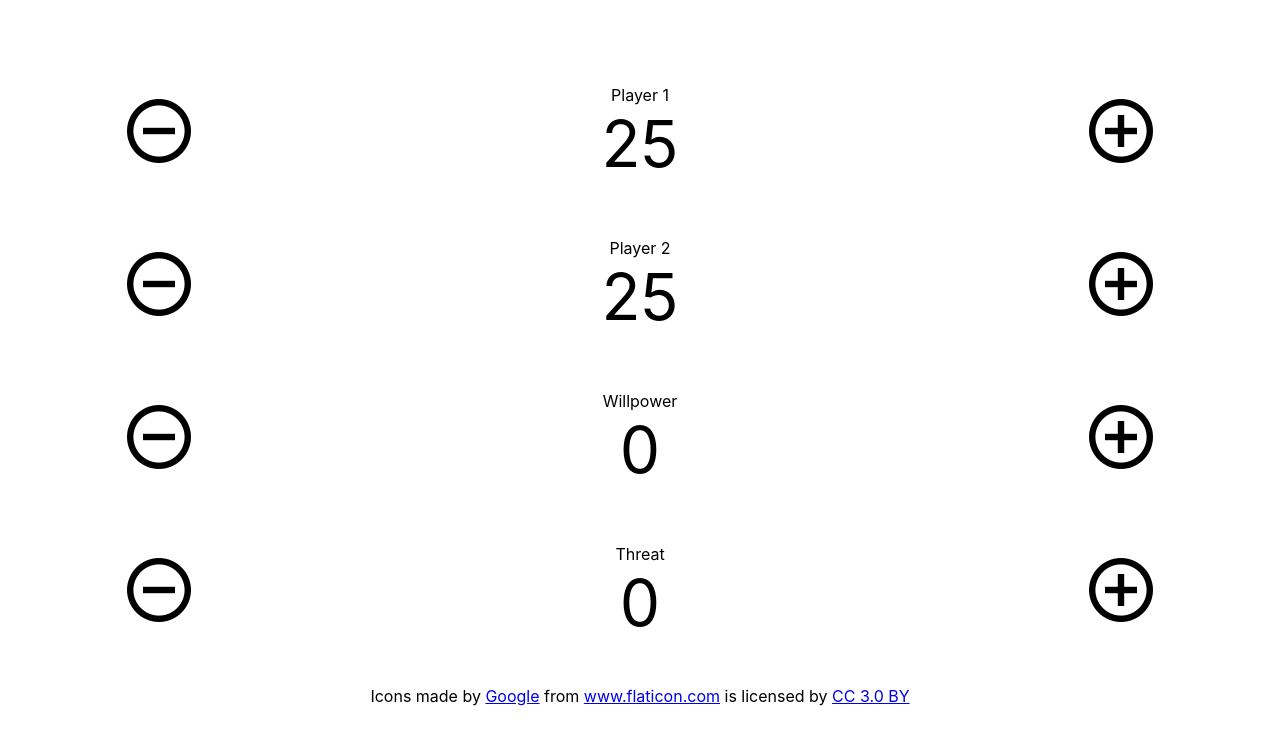
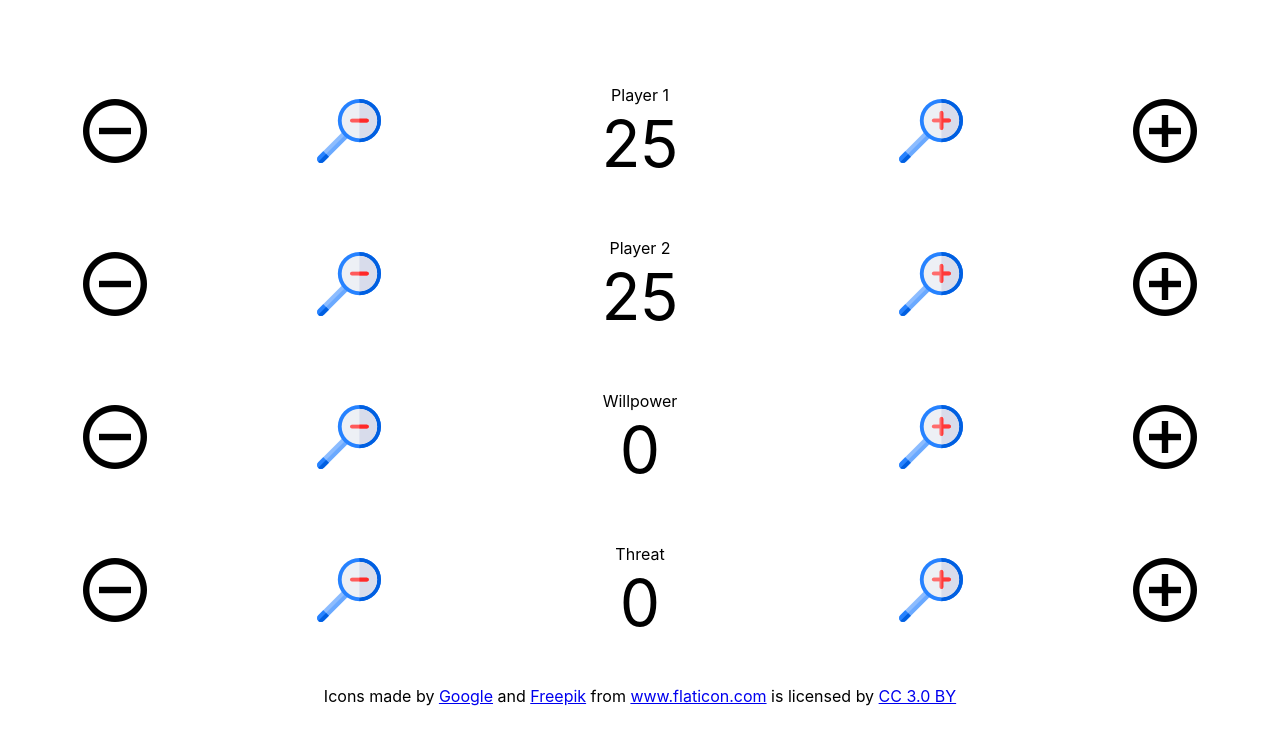
Before and after one commit to kphurley/multi-tally, a React (Create React App) app: page / in a window 1280 px wide. Shown: the top 744 px of the page. Built offline with nearby package versions, Linux system fonts and the light colour scheme.

Commit message:
Added new zoom buttons, modifying increment/decrement still TODO

```diff
--- a/src/App.js
+++ b/src/App.js
@@ -80,7 +80,7 @@ class App extends Component {
           rows={ this.state.tallyRows }
         />
         <div className="footer">
-          <div>Icons made by <a href="https://www.flaticon.com/authors/google" title="Google">Google</a> from <a href="https://www.flaticon.com/" title="Flaticon">www.flaticon.com</a> is licensed by <a href="http://creativecommons.org/licenses/by/3.0/" title="Creative Commons BY 3.0">CC 3.0 BY</a></div>
+          <div>Icons made by <a href="https://www.flaticon.com/authors/google" title="Google">Google</a> and <a href="https://www.freepik.com/" title="Freepik">Freepik</a> from <a href="https://www.flaticon.com/" title="Flaticon">www.flaticon.com</a> is licensed by <a href="http://creativecommons.org/licenses/by/3.0/" title="Creative Commons BY 3.0">CC 3.0 BY</a></div>
         </div>
       </div>
     );
--- a/src/components/TallyRow/TallyRow.css
+++ b/src/components/TallyRow/TallyRow.css
@@ -1,6 +1,6 @@
 .TallyRowContainer {
   display: grid;
-  grid-template-columns: 1fr 2fr 1fr;
+  grid-template-columns: 1fr 1fr 1.5fr 1fr 1fr;
   grid-template-rows: 150px 150px 150px 150px;
   grid-gap: 3px;
 }
--- a/src/components/TallyRow/TallyRowButton.js
+++ b/src/components/TallyRow/TallyRowButton.js
@@ -3,34 +3,34 @@ import PropTypes from 'prop-types';
 
 import incrementButton from './rounded-add-button.png';
 import decrementButton from './round-remove-button.png';
+import zoomInButton from './zoom-in.png';
+import zoomOutButton from './zoom-out.png';
+
 import './TallyRow.css';
 
 class TallyRowButton extends Component {
-  getIcon() {
-    switch (this.props.icon) {
-      case 'increment':
-        return (
-          <img
-            alt="increment button"
-            src={ incrementButton }
-          />
-        );
-      case 'decrement':
-        return (
-          <img
-            alt="decrement button"
-            src={ decrementButton }
-          />
-        );
-      default:
-        return;
-    }
+  iconNameToFileMapping = {
+    increment: incrementButton,
+    incrementMany: zoomInButton,
+    decrement: decrementButton,
+    decrementMany: zoomOutButton
+  }
+
+  getIcon(name) {
+    if (!this.iconNameToFileMapping[name]) return;
+
+      return (
+        <img
+          alt={`${name}-button`}
+          src={ this.iconNameToFileMapping[name] }
+        />
+      );
   }
 
   render() {
     return (
       <div className="TallyRow-button" onClick={ this.props.clickHandler }>
-        { this.getIcon() }
+        { this.getIcon(this.props.icon) }
       </div>
     );
   }
--- a/src/components/TallyRow/TallyRowContainer.js
+++ b/src/components/TallyRow/TallyRowContainer.js
@@ -23,23 +23,15 @@ class TallyRowContainer extends Component {
     );
   }
 
-  createDecrementButton(row) {
+  createButton(row, icon, clickHandler) {
     return (
       <TallyRowButton
-        clickHandler={ () => this.props.handleDecrement(row) }
-        icon='decrement'
+        clickHandler={ () => clickHandler(row) }
+        icon={ icon }
       />
     )
   }
 
-  createIncrementButton(row) {
-    return (
-      <TallyRowButton
-        clickHandler={ () => this.props.handleIncrement(row) }
-        icon='increment'
-      />
-    )
-  }
 
   // Take the rows and parse them into:
   // 1. A decrement button
@@ -50,9 +42,11 @@ class TallyRowContainer extends Component {
     const tallyRowElements = [];
 
     _.forEach(this.props.rows, (row) => {
-      tallyRowElements.push(this.createDecrementButton(row));
+      tallyRowElements.push(this.createButton(row, 'decrement', this.props.handleDecrement));
+      tallyRowElements.push(this.createButton(row, 'decrementMany', this.props.handleDecrement));
       tallyRowElements.push(this.createDisplay(row));
-      tallyRowElements.push(this.createIncrementButton(row));
+      tallyRowElements.push(this.createButton(row, 'incrementMany', this.props.handleIncrement));
+      tallyRowElements.push(this.createButton(row, 'increment', this.props.handleIncrement));
     });
 
     return tallyRowElements;
--- a/src/components/TallyRow/TallyRowDisplay.js
+++ b/src/components/TallyRow/TallyRowDisplay.js
@@ -5,6 +5,7 @@ class TallyRowDisplay extends Component {
   render() {
     return (
       <div>
+        {/* TODO - ON CLICK, CREATE MODAL TO CHANGE THIS */}
         <div className="TallyRow-name">
           { this.props.name }
         </div>
```
Also changed, not shown: src/components/TallyRow/zoom-in.png (added), src/components/TallyRow/zoom-out.png (added).
